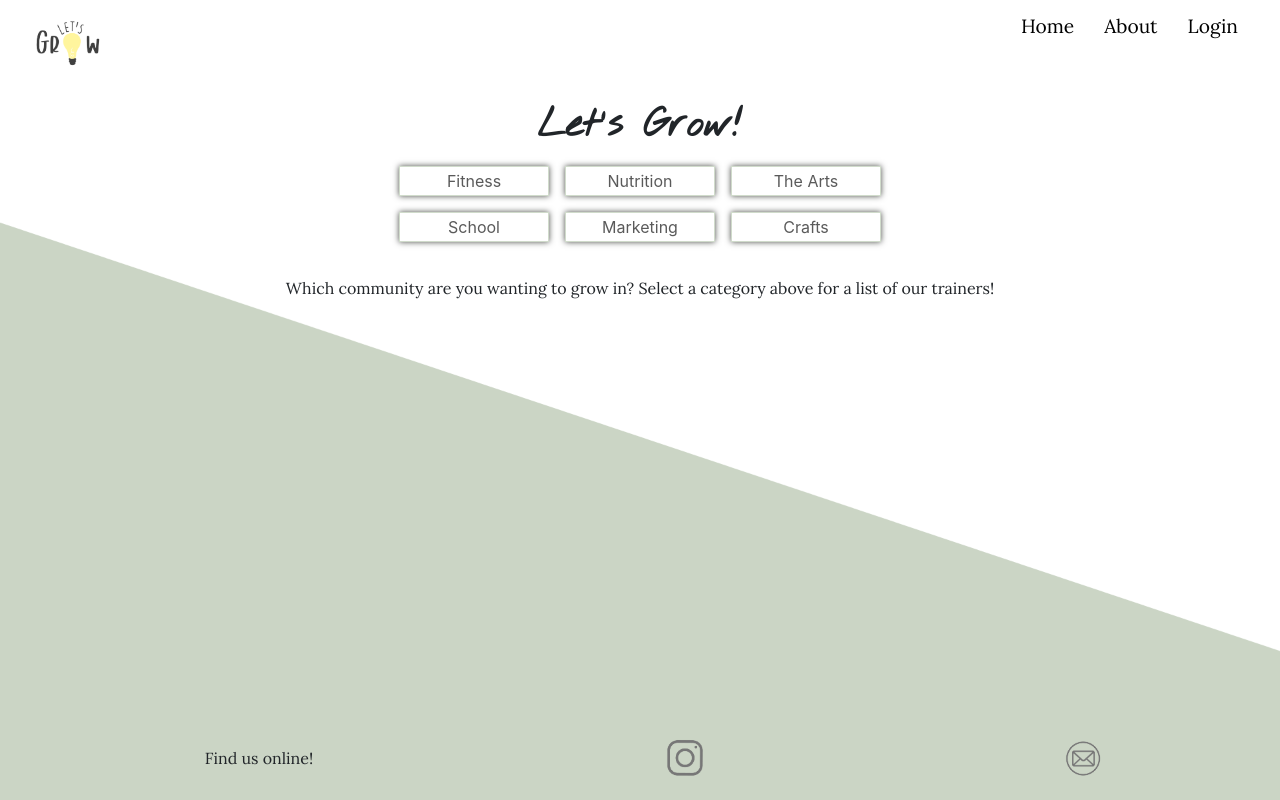
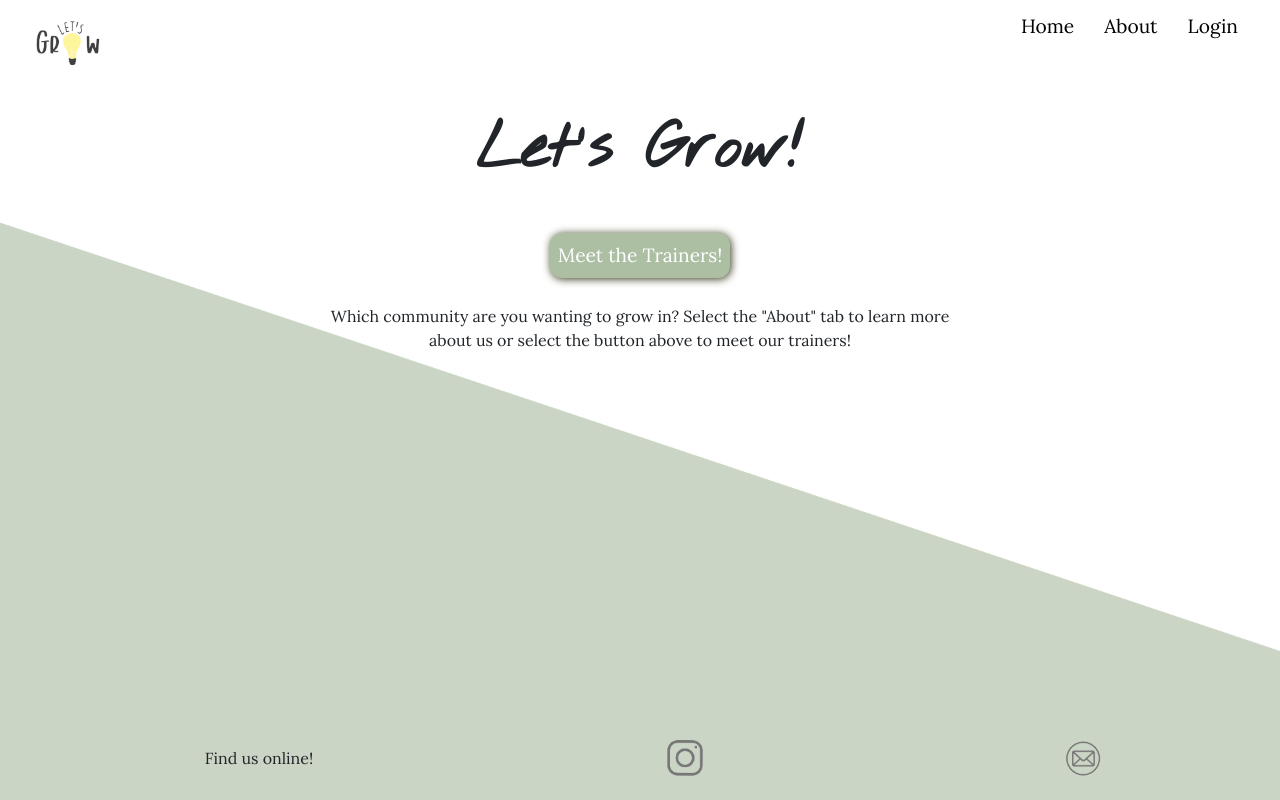
Before and after one commit to Karlyweatherstein/lets-grow, a React (Create React App) app in the folder client/: page / in a window 1280 px wide. Built offline with nearby package versions, Linux system fonts and the light colour scheme.

Commit message:
updated the hero styling to one button

```diff
--- a/client/src/App.css
+++ b/client/src/App.css
@@ -241,29 +241,44 @@ a {
 }
 
 .subjectBtn {
-  display: flex;
   justify-content: center;
+
 }
 
 .subjectBtn button {
-  margin: 8px;
-  border: 1px solid #d0dbcb;
-  background-color: white;
+  margin: 26px 0;
+  background-color: #acbfa3;
+  color: white;
+  box-shadow: 1px 1px 8px rgb(52, 53, 25);
+  width: auto;
+  height: auto;
+  font-size: 1.5vw;
+  padding: 8px;
+  transition: all .2s ease-in-out;
+  border-radius: 12px;
+}
+
+.subjectBtn button:hover {
+  background-color: #dfe7db;
   color: #5a5a5a;
-  border-radius: 0;
-  box-shadow: 0 0px 6px rgb(79, 81, 77);
+  transform: scale(1.1);
 
 }
 
-.subjectBtn button:hover {
-  background-color: #acbfa3;
-  color: white;
+.hero {
+  align-items: center;
 }
 
+.heroParagraph {
+  width: 50vw;
+  justify-content: center;
+  margin: auto;
 
+}
 
-.hero p {
-  margin: 26px;
+.heroTitle {
+  font-size: 5vw;
+  margin: 10px 0 18px 0;
 }
 
 /* About */
--- a/client/src/components/Hero/index.js
+++ b/client/src/components/Hero/index.js
@@ -4,35 +4,20 @@ import { Link } from "react-router-dom";
 function Hero() {
   return (
     <div className="hero">
-      <h1 className="titleFonts">Let's Grow!</h1>
+      <h1 className="titleFonts heroTitle">Let's Grow!</h1>
       <div className="subjectSelect">
         <div className="subjectBtn">
           <Link to="/trainers">
-            <button className="submit-button"> Fitness </button>
-          </Link>
-          <Link to="/trainers">
-            <button className="submit-button"> Nutrition </button>
-          </Link>
-          <Link to="/trainers">
-            <button className="submit-button"> The Arts </button>
-          </Link>
-        </div>
-        <div className="subjectBtn">
-          <Link to="/trainers">
-            <button className="submit-button"> School </button>
-          </Link>
-          <Link to="/trainers">
-            <button className="submit-button"> Marketing </button>
-          </Link>
-          <Link to="/trainers">
-            <button className="submit-button"> Crafts </button>
+            <button className="submit-button paragraphFonts">
+              Meet the Trainers!
+            </button>
           </Link>
         </div>
       </div>
 
-      <p className="paragraphFonts">
-        Which community are you wanting to grow in? Select a category above for
-        a list of our trainers!
+      <p className="paragraphFonts heroParagraph">
+        Which community are you wanting to grow in? Select the "About" tab to
+        learn more about us or select the button above to meet our trainers!
       </p>
     </div>
   );
```
Also changed, not shown: 1 other file (tests, documents, lock files or other folders).
